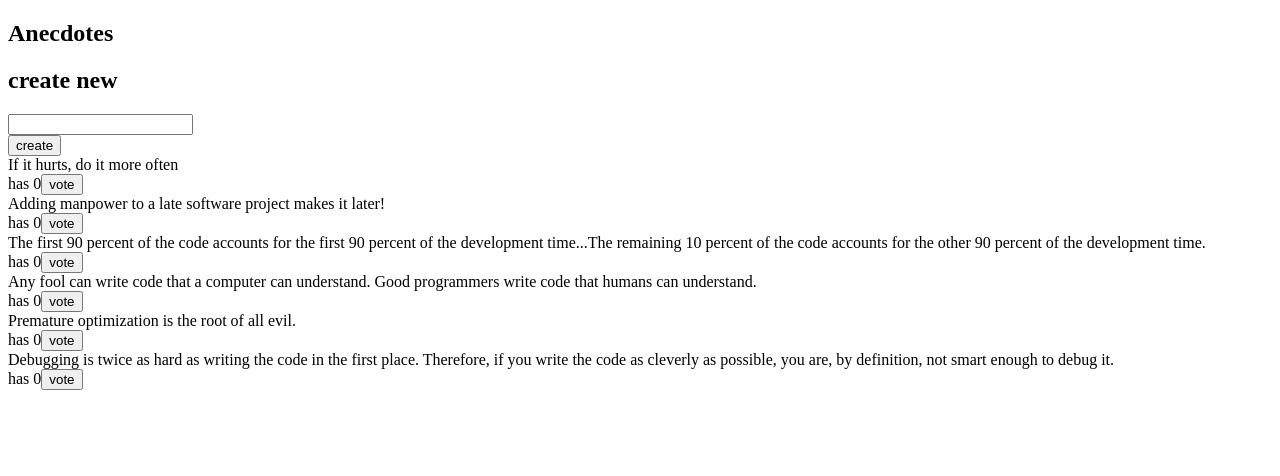
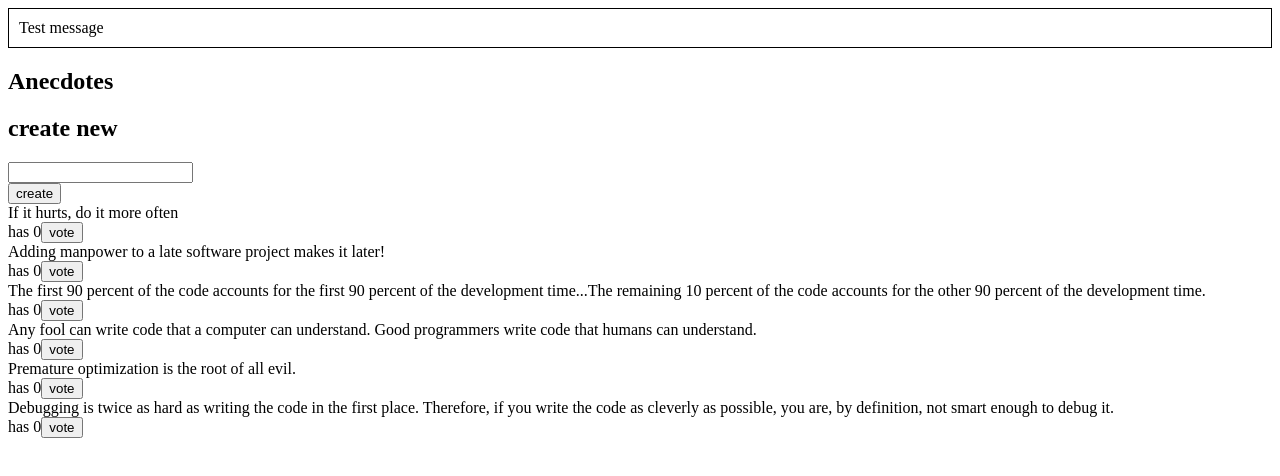
Before and after one commit to jyoung90ie/FullStackOpen, a React (Create React App) app in the folder part6/redux-anecdotes/: page / in a window 1280 px wide. Shown: the top 476 px of the page. Built offline with nearby package versions, Linux system fonts and the light colour scheme.

Commit message:
Better anecdotes, step 8
Adds a new reducer for handling notifications.

To implement this the create is created using a combined reducer.

```diff
--- a/part6/redux-anecdotes/src/App.js
+++ b/part6/redux-anecdotes/src/App.js
@@ -1,10 +1,12 @@
 import React from 'react'
 import AnecdoteForm from './components/AnecdoteForm'
 import AnecdoteList from './components/AnecdoteList'
+import Notification from './components/Notification'
 
 const App = () => {
     return (
         <div>
+            <Notification />
             <h2>Anecdotes</h2>
             <AnecdoteForm />
             <AnecdoteList />
--- a/part6/redux-anecdotes/src/components/AnecdoteList.js
+++ b/part6/redux-anecdotes/src/components/AnecdoteList.js
@@ -3,7 +3,7 @@
 import { addVote } from '../reducers/anecdoteReducer'
 
 const AnecdoteList = () => {
-    const anecdotes = useSelector(state => state)
+    const anecdotes = useSelector(state => state.anecdotes)
     const dispatch = useDispatch()
 
     const vote = (id) => {
--- a/part6/redux-anecdotes/src/components/Notification.js
+++ b/part6/redux-anecdotes/src/components/Notification.js
@@ -1,14 +1,18 @@
 import React from 'react'
+import { useSelector } from 'react-redux'
 
 const Notification = () => {
+    const notification = useSelector(state => state.notification)
+
     const style = {
         border: 'solid',
         padding: 10,
         borderWidth: 1
     }
+
     return (
         <div style={style}>
-      render here notification...
+            {notification}
         </div>
     )
 }
--- /dev/null
+++ b/part6/redux-anecdotes/src/reducers/notificationReducer.js
@@ -0,0 +1,10 @@
+import { useSelector, useDispatch } from 'react-redux'
+
+const reducer = (state = 'Test message', action) => {
+    switch (action.type) {
+        default:
+            return state
+    }
+}
+
+export default reducer
--- a/part6/redux-anecdotes/src/store.js
+++ b/part6/redux-anecdotes/src/store.js
@@ -1,6 +1,13 @@
-import { createStore } from 'redux'
+import { createStore, combineReducers } from 'redux'
 import { composeWithDevTools } from 'redux-devtools-extension'
-import reducer from './reducers/anecdoteReducer'
+
+import anecdoteReducer from './reducers/anecdoteReducer'
+import notificationReducer from './reducers/notificationReducer'
+
+const reducer = combineReducers({
+    anecdotes: anecdoteReducer,
+    notification: notificationReducer,
+})
 
 const store = createStore(
     reducer,
```
Lines whose indentation alone changed are shown as unchanged.
